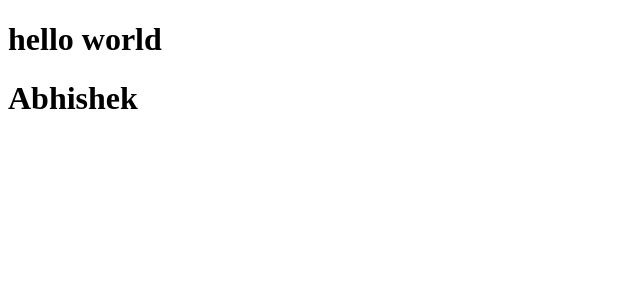
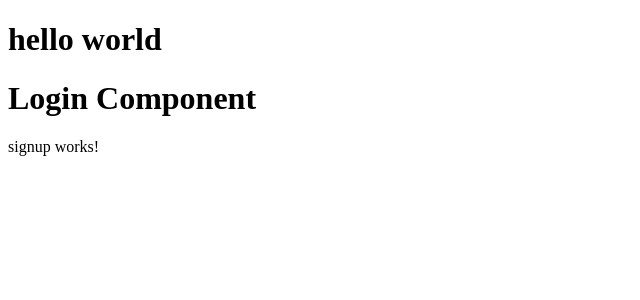
Before and after one commit to Abhiscoder/Angular-, an Angular app: page / in a window 1280 px wide. Shown: the top 300 px of the page, without its empty margins (0-640 px from the left). Built offline with nearby package versions, Linux system fonts and the light colour scheme.

Commit message:
default component (login and signup)

```diff
--- a/src/app/app.html
+++ b/src/app/app.html
@@ -1,2 +1,3 @@
 <h1>hello world</h1>
-<h1>{{title}}</h1>
+<app-login></app-login>
+<app-signup></app-signup>
--- /dev/null
+++ b/src/app/login/login.html
@@ -0,0 +1 @@
+<h1>Login Component</h1>
--- /dev/null
+++ b/src/app/signup/signup.html
@@ -0,0 +1 @@
+<p>signup works!</p>
```
Also changed, not shown: src/app/app.ts (+5 -2 lines), src/app/login/login.ts (added, +11 -0 lines), src/app/signup/signup.ts (added, +11 -0 lines), src/app/login/login.css (added), src/app/signup/signup.css (added), 2 other files (tests, documents, lock files or other folders).
